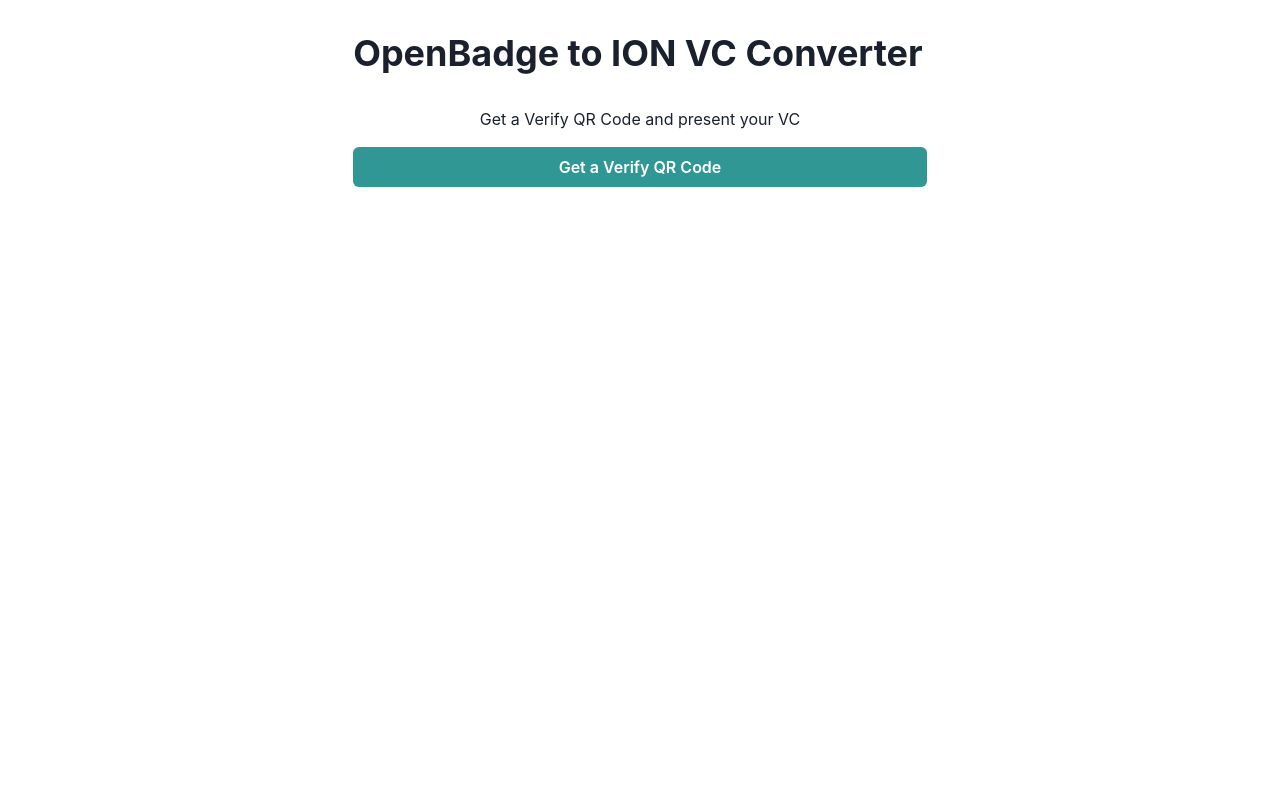
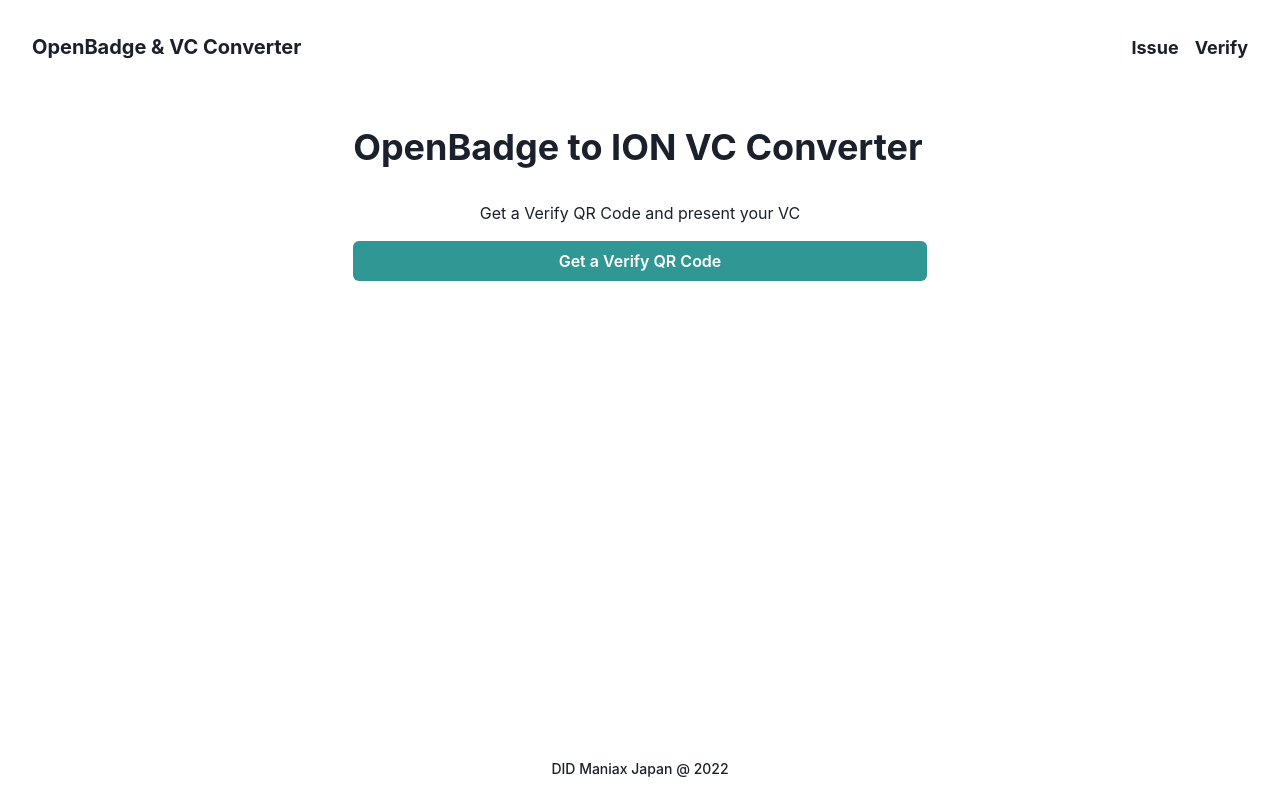
Before and after one commit to block-base/openbadge-vc-converter, a Next.js app: page /verify in a window 1280 px wide. Built offline with nearby package versions, Linux system fonts and the light colour scheme.

Commit message:
chore: implement layout

```diff
--- /dev/null
+++ b/components/Footer.tsx
@@ -0,0 +1,21 @@
+import React from "react";
+import { Flex, Link } from "@chakra-ui/react";
+export const Footer: React.VFC = () => {
+  return (
+    <Flex
+      minH={"64px"}
+      alignItems={"center"}
+      justifyContent={"center"}
+      p={{ base: 4 }}
+      gap={"16px"}
+    >
+      <Link
+        href="https://github.com/block-base/openbadge-vc-converter"
+        fontSize={"sm"}
+        fontWeight={"medium"}
+      >
+        DID Maniax Japan @ 2022
+      </Link>
+    </Flex>
+  );
+};
--- /dev/null
+++ b/components/Header.tsx
@@ -0,0 +1,28 @@
+import React from "react";
+
+import { Box, Flex, Link } from "@chakra-ui/react";
+
+export const Header: React.VFC = () => {
+  return (
+    <Box>
+      <Flex
+        minH={"64px"}
+        alignItems={"center"}
+        justifyContent={"space-between"}
+        p={{ base: 8 }}
+      >
+        <Link href="/" fontSize={"xl"} fontWeight={"bold"}>
+          OpenBadge & VC Converter
+        </Link>
+        <Flex gap={"16px"}>
+          <Link href="/issue" fontSize={"lg"} fontWeight={"bold"}>
+            Issue
+          </Link>
+          <Link href="/verify" fontSize={"lg"} fontWeight={"bold"}>
+            Verify
+          </Link>
+        </Flex>
+      </Flex>
+    </Box>
+  );
+};
--- /dev/null
+++ b/components/Layout.tsx
@@ -0,0 +1,19 @@
+import React from "react";
+import { Header } from "./Header";
+import { Footer } from "./Footer";
+
+import { Flex, Container } from "@chakra-ui/react";
+
+export interface LayoutProps {
+  children: React.ReactNode;
+}
+
+export const Layout: React.VFC<LayoutProps> = ({ children }) => {
+  return (
+    <Flex minHeight={"100vh"} direction={"column"}>
+      <Header />
+      <Container flex={1}>{children}</Container>
+      <Footer />
+    </Flex>
+  );
+};
--- a/pages/index.tsx
+++ b/pages/index.tsx
@@ -4,10 +4,12 @@ import Head from "next/head";
 import { useRouter } from "next/router";
 import { Button, Container, Heading } from "@chakra-ui/react";
 
+import { Layout } from "../components/Layout";
+
 const Home: NextPage = () => {
   const router = useRouter();
   return (
-    <>
+    <Layout>
       <Head>
         <title>OpenBadge to ION VC Converter</title>
         <meta name="description" content="Generated by create next app" />
@@ -31,7 +33,7 @@ const Home: NextPage = () => {
           Verify VC
         </Button>
       </Container>
-    </>
+    </Layout>
   );
 };
 
--- a/pages/verify.tsx
+++ b/pages/verify.tsx
@@ -16,6 +16,7 @@ import { WarningIcon, CheckCircleIcon } from "@chakra-ui/icons";
 import QRCode from "react-qr-code";
 import axios from "axios";
 import { QRCodeStatus, RequestStatus } from "../types/status";
+import { Layout } from "../components/Layout";
 
 const Home: NextPage = () => {
   const [requestStatus, setRequestStatus] =
@@ -58,13 +59,13 @@ const Home: NextPage = () => {
   };
 
   return (
-    <>
+    <Layout>
       <Head>
         <title>OpenBadge to ION VC Converter</title>
         <meta name="description" content="Generated by create next app" />
         <link rel="icon" href="/favicon.ico" />
       </Head>
-      <Container>
+      <Box>
         <NextLink href={"/"}>
           <Heading my="8">OpenBadge to ION VC Converter</Heading>
         </NextLink>
@@ -143,8 +144,8 @@ const Home: NextPage = () => {
             )}
           </>
         )}
-      </Container>
-    </>
+      </Box>
+    </Layout>
   );
 };
 
```
Also changed, not shown: pages/issue.tsx (+5 -5 lines).
